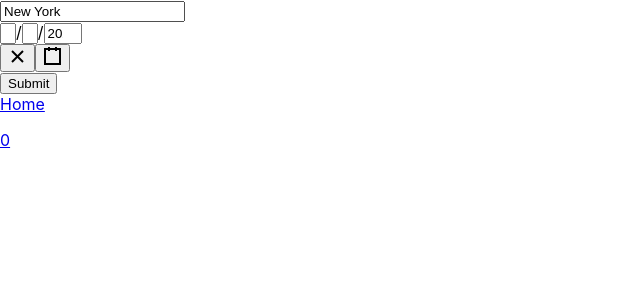
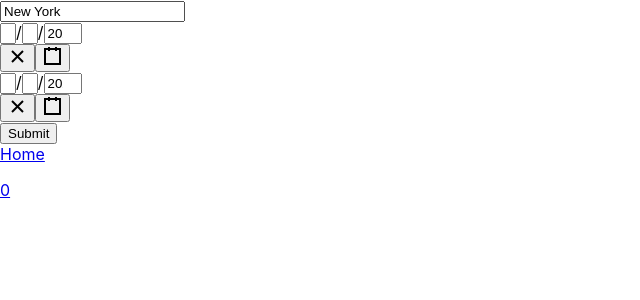
Before and after one commit to FlockOfFriends/flockOfFriends, a React (Create React App) app: page /event/1 in a window 1280 px wide. Shown: the top 300 px of the page, without its empty margins (0-640 px from the left). Built offline with nearby package versions, Linux system fonts and the light colour scheme; no server answers; the database is empty.

Commit message:
resolved calendar function and added 2nd component

```diff
--- a/src/App.js
+++ b/src/App.js
@@ -14,22 +14,16 @@ import PersonalEvent from './components/PersonalEvent'
 import DatePicker from "react-date-picker"
 
 function App() {
+
+  // Lets mutate the Date data immediately
+
+
   const [location, setLocation] = useState("New York")
   const [dateValue, setDateValue] = useState(new Date());
+  const [dateEndValue, setDateEndValue] = useState(new Date());
   const [toggleApi, setToggleApi] = useState(false)
   const [status, setStatus] = useState([])
   const [eventType, setEventType] = useState('Sports')
-
-
-  // const dateFunction = (date) => {
-  //   const altDate = date.toISOString();
-  //   const newDate = altDate.replace(/[/]/g, "-");
-  //   const shortDate = newDate.substring(0,newDate.indexOf("T"));
-  //   const finalDate = `${shortDate}T23:00:00Z`;
-  //   return finalDate;
-  // }
-  // const todaysDate = dateFunction(new Date());
-  // console.log(dateFunction(dateValue));
 
   const handleSubmit = (event) => {
     event.preventDefault();
@@ -69,8 +63,18 @@ function App() {
               closeCalendar={false}
               name="datePicker"
               id="datePicker"
+              value={dateValue}
               onChange={setDateValue}
-              value={dateValue}
+
+              />
+
+              <DatePicker
+              closeCalendar={false}
+              name="datePicker"
+              id="datePicker"
+              value={dateEndValue}
+              onChange={setDateEndValue}
+
               />
             </label>
 
@@ -90,6 +94,7 @@ function App() {
         location={location}
         eventType={eventType}
         dateValue={dateValue}
+        dateEndValue={dateEndValue}
         toggleApi={toggleApi} />} />
 
 
--- a/src/components/AllEvents.js
+++ b/src/components/AllEvents.js
@@ -2,19 +2,34 @@ import {useEffect, useState} from 'react'
 import {Link} from 'react-router-dom'
 import axios from 'axios'
 
-const AllEvents = ({location, toggleApi, eventType, dateValue}) => {
+const AllEvents = ({location, toggleApi, eventType, dateValue, dateEndValue}) => {
 
-    const [events, setEvents] = useState([])
+  const [events, setEvents] = useState([])
 
+  const dateFunction = (userDate, defaultTime) => {
+    const todaysDate = userDate
+    const altDate = todaysDate.toISOString();
+    const newDate = altDate.replace(/[/]/g, "-");
+    const shortDate = newDate.substring(0,newDate.indexOf("T"));
+    const finalDate = `${shortDate}${defaultTime}`;
+    return finalDate.toString();
+  }
   useEffect(() => {
+
+  const ourStart = dateFunction(dateValue, "T23:00:00Z")
+  const ourEnd = dateFunction(dateEndValue, "T23:59:59Z")
+  console.log(ourStart)
+  console.log(ourEnd)
+
     const configTicket = {
       method: "get",
       url: `https://app.ticketmaster.com/discovery/v2/events`,
       params: {
         apikey: "NJCKlZmMAiwCVsFMlf33AlMF11d5iusP",
         city: location,
-        classificationName: eventType,
-        // startDateTime: dateValue
+        // classificationName: eventType,
+        startDateTime: ourStart,
+        endDateTime: ourEnd
       },
     };
     axios(configTicket)
```
